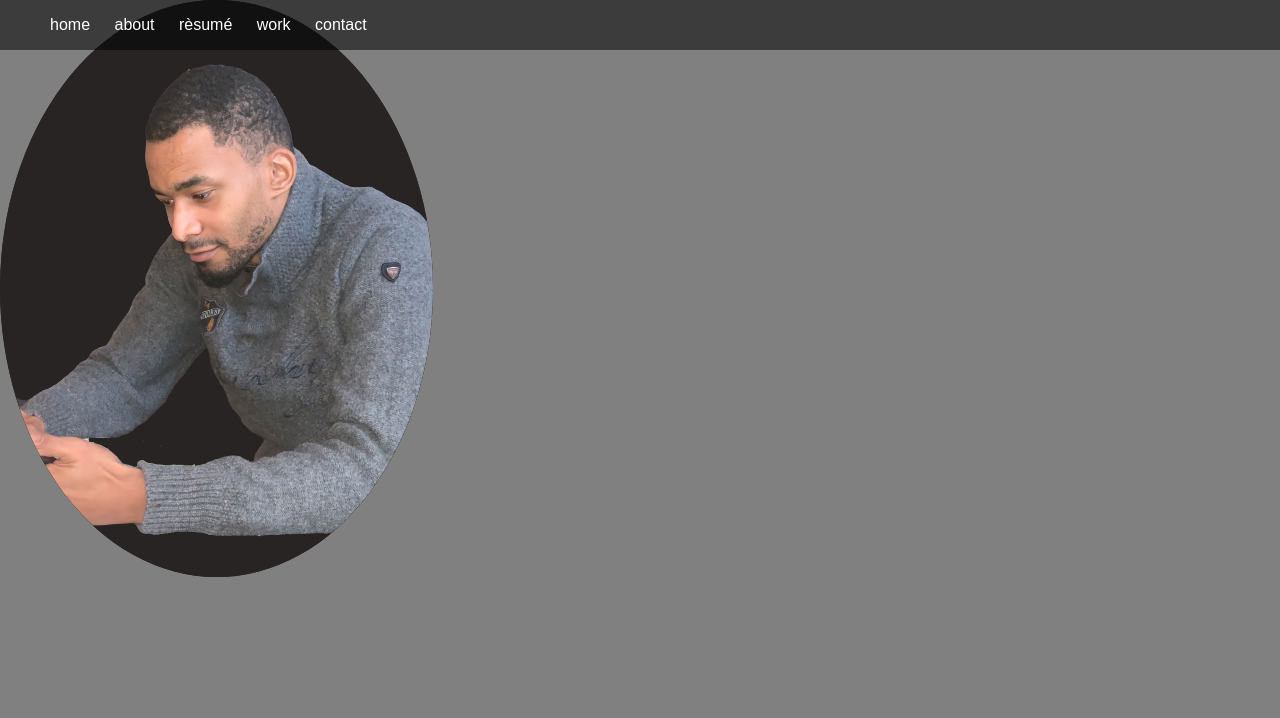
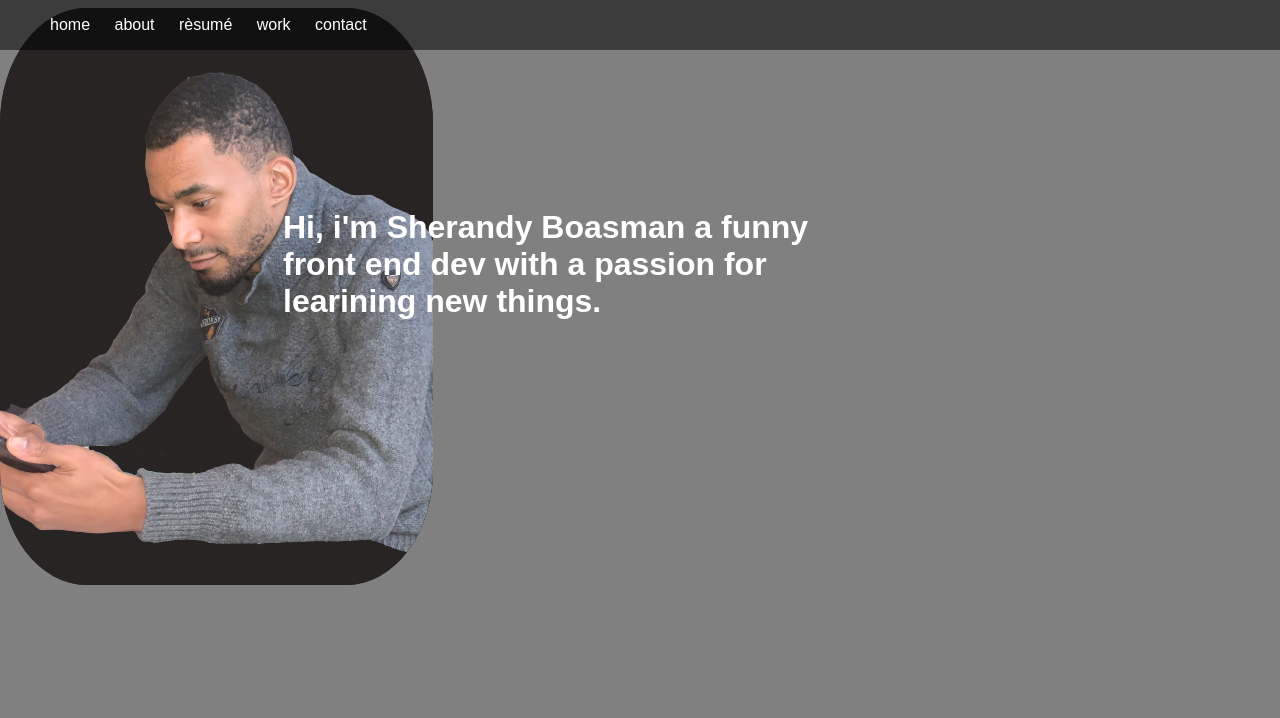
Before and after one commit to 3trafalgar/portfolio, a plain HTML site: page index.html in a window 1280 px wide. Shown: the top 718 px of the page. Drawn offline with Linux system fonts and the light colour scheme.

Commit message:
changes made to index ccss

```diff
--- a/index.html
+++ b/index.html
@@ -21,6 +21,10 @@
             <img src="./img/IMG_2743-removebg-preview (1).png"/>
         </div>
 
+        <div class="content">
+            <h1> Hi, i'm Sherandy Boasman a funny front end dev with a passion for learining new things.</h1>
+        </div>
+
     <footer>
         <div class="image-links">
         <a class="github" href="https://github.com/3trafalgar"><img src="./img/GitHub-Mark.png" alt="img of github"></a>
--- a/styles.css
+++ b/styles.css
@@ -1,6 +1,7 @@
 * {
     color: white;
 }
+
 html {
     height: 100%;
     display: block;
@@ -20,7 +21,6 @@ body{
     background-color: rgba(0, 0, 0, 0.53) ;
     text-align: left;
     top: 0%;
-
 }
 
 li , a {
@@ -35,15 +35,16 @@ li , a {
 
 .bg-image, img {
     position: inherit;
-    border-radius: 50%;
+    border-radius: 20%;
     float: left;
-    top: 10%;
-    image-rendering: auto;
+    image-rendering: optimizeQuality;
     background-color: rgb(40, 36, 36);
+    top: 30px;
+
 
 }
 footer {
-    position: absolute;
+    position: fixed;
     bottom: 0%;
     width: 100%;
     height: 70px;
@@ -58,3 +59,15 @@ footer img {
     margin: 10px;
 
 }
+
+.content {
+    position: relative;
+    top: 170px;
+    height: auto;
+    display: block;
+    margin: 8;
+    margin: 8px;
+    padding: 10px;
+    width: 75%;
+    right: 150px;
+}
```
